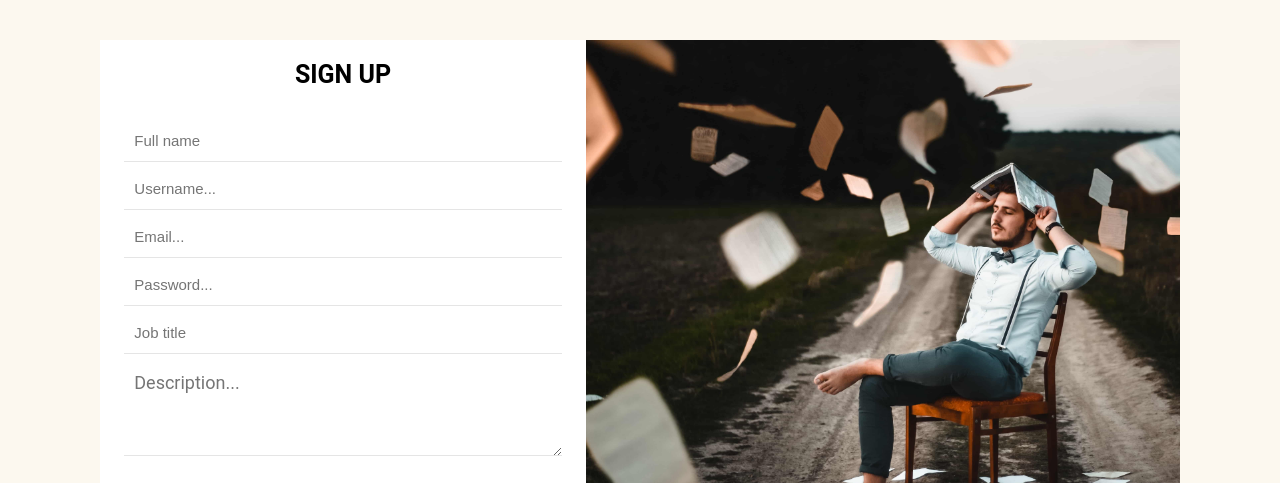
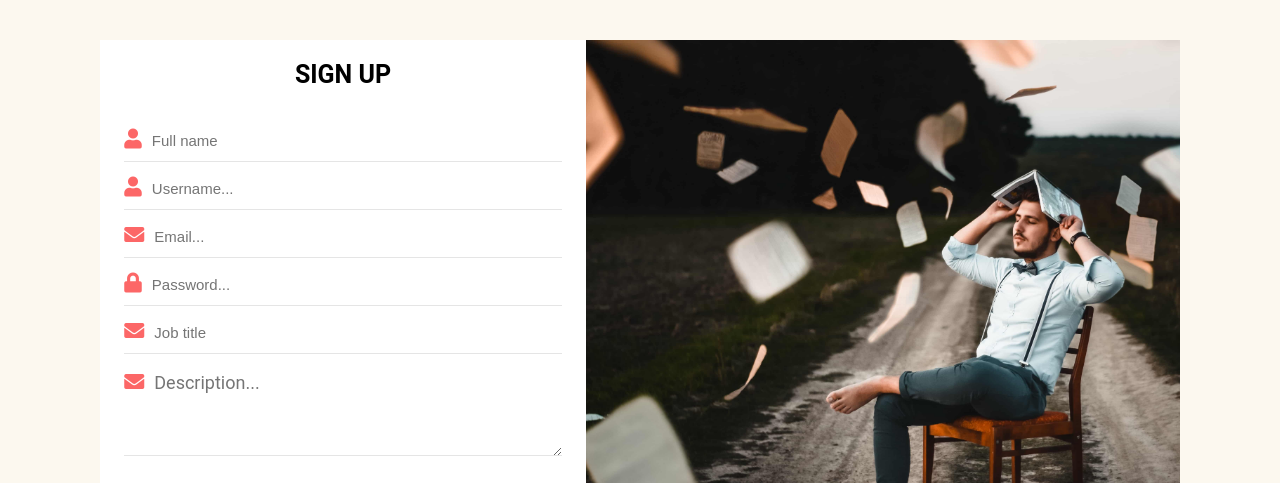
Before and after one commit to banobepascal/teamwork, a plain HTML site: page ui/signup.html in a window 1280 px wide. Shown: the top 483 px of the page. Drawn offline with Linux system fonts and the light colour scheme.

Commit message:
[Finishes #168290194] removing inline svgs168291328

```diff
--- a/ui/signup.html
+++ b/ui/signup.html
@@ -4,6 +4,7 @@
     <meta charset="UTF-8" />
     <meta name="viewport" content="width=device-width, initial-scale=1.0" />
     <meta http-equiv="X-UA-Compatible" content="ie=edge" />
+    <link rel="stylesheet" href="https://use.fontawesome.com/releases/v5.7.2/css/all.css">
     <title>Teamwork</title>
     <link rel="stylesheet" href="signin.css" />
   </head>
```
Also changed, not shown: ui/svgs/comment.svg (added), ui/svgs/search.svg (added), ui/svgs/thumbs-down.svg.
